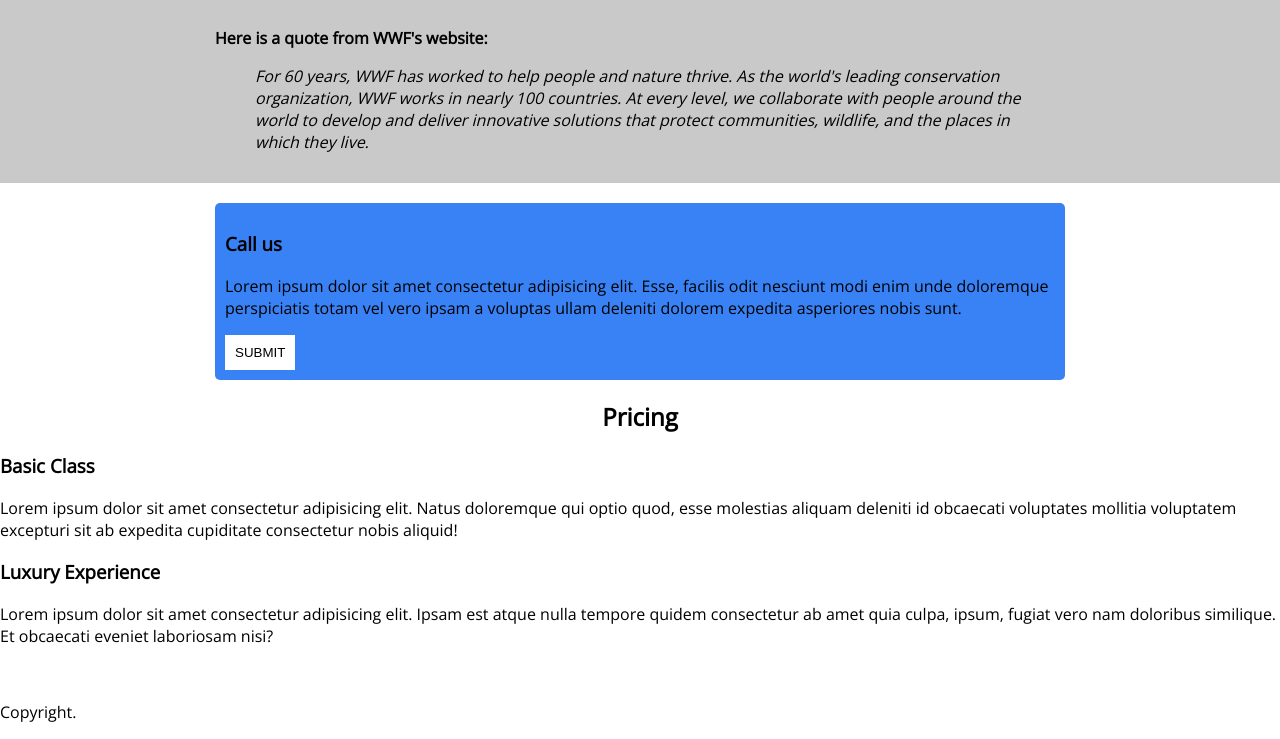
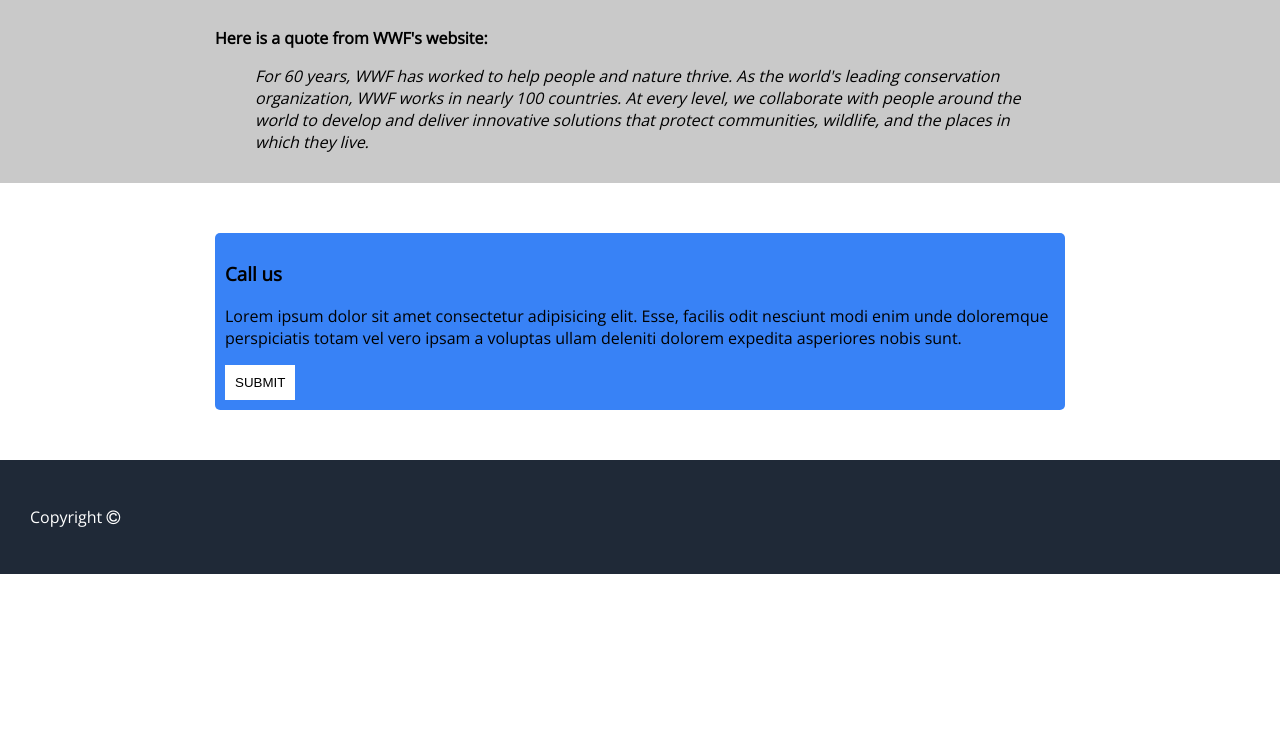
Before and after one commit to Dendroslime/Project_2--Landing-Page----HTML-and-CSS, a plain HTML site: page index.html in a window 1280 px wide. Shown: the part 878-1617 px from the top of the page. After the commit the page ends 1452 px from the top, so only its background shows below. Drawn offline with nearby package versions, Linux system fonts and the light colour scheme.

Commit message:
styled footer, added copyright icon

```diff
--- a/index.html
+++ b/index.html
@@ -104,33 +104,11 @@
             </div>
         </div>
 
-        <div>
-            <div>
-                <h2>Pricing</h2>
-                <div>
-                    <h3>Basic Class</h3>
-                    <p>Lorem ipsum dolor sit amet consectetur adipisicing elit. Natus doloremque qui optio quod, esse
-                        molestias aliquam deleniti id obcaecati voluptates mollitia voluptatem excepturi sit ab expedita
-                        cupiditate consectetur nobis aliquid!</p>
-                </div>
-                <div>
-                    <h3>Luxury Experience</h3>
-                    <p>Lorem ipsum dolor sit amet consectetur adipisicing elit. Ipsam est atque nulla tempore quidem
-                        consectetur ab amet quia culpa, ipsum, fugiat vero nam doloribus similique. Et obcaecati eveniet
-                        laboriosam nisi?</p>
-                </div>
-            </div>
-        </div>
-
-        <div>
-            <img>
-        </div>
-
     </main>
 
     <footer>
         <div>
-            <p>Copyright.</p>
+            <p>Copyright <i class="fa fa-copyright"></i></p>
         </div>
     </footer>
 
--- a/styles.css
+++ b/styles.css
@@ -116,10 +116,18 @@ h2 {
 /* submit banner */
 .banner {
     background-color: #3882F6;
-    margin-top: 20px;
+    margin-top: 50px;
+    margin-bottom: 50px;
     padding: 10px;
     border-radius: 5px;
 }
 .banner button {
     background-color: white;
 }
+
+/*footer */
+footer {
+    background-color: #1F2937;
+    padding: 30px;
+    color: white;
+}
```
